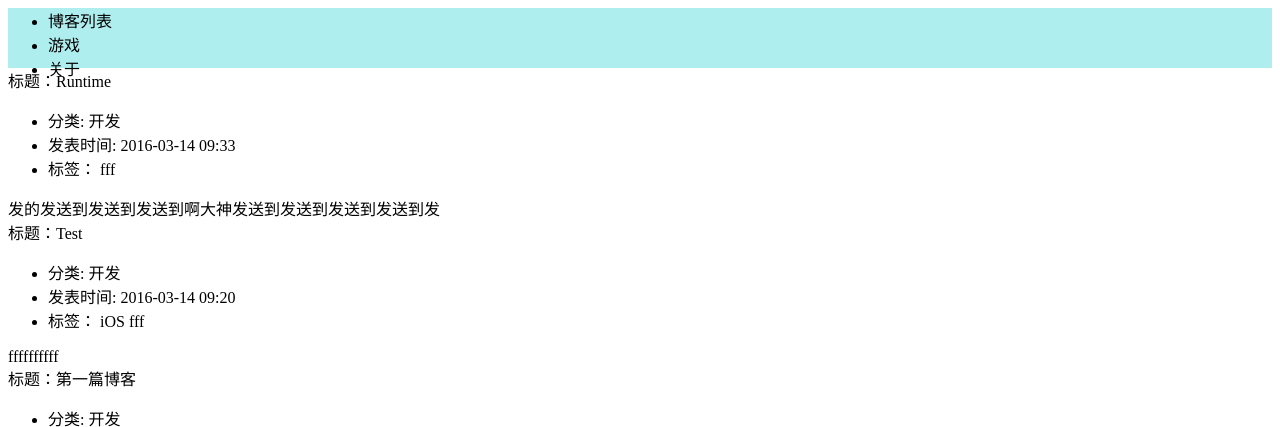
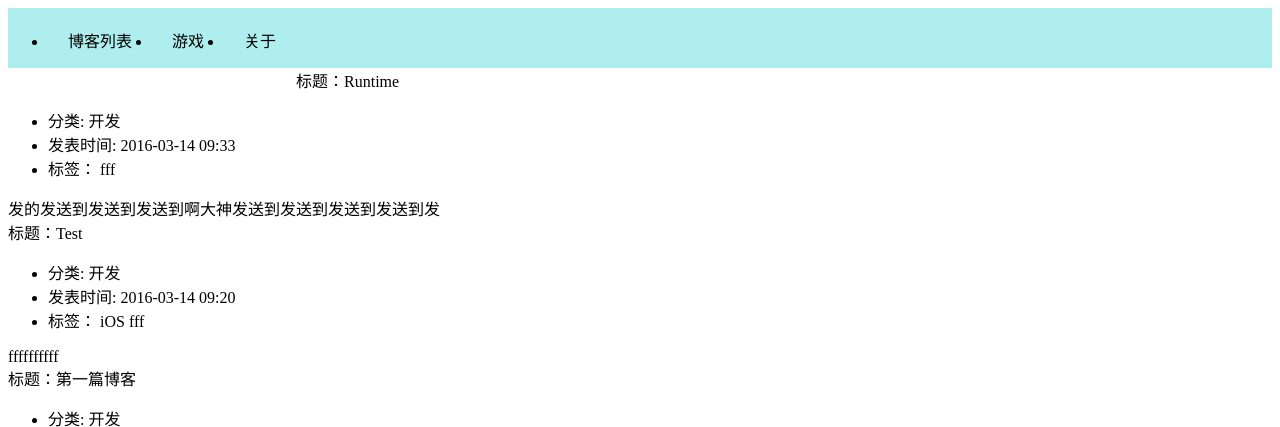
Before and after one commit to Grozy/SNGBlog, a Django app: page / in a window 1280 px wide. Shown: the top 427 px of the page. Run offline with Django 3.2, Linux system fonts and the light colour scheme; data comes from the database, SQL or seed files in the repository.

Commit message:
新增css

```diff
--- a/blog/static/css/sblog.css
+++ b/blog/static/css/sblog.css
@@ -5,3 +5,9 @@
 	padding: 0;
 	margin: 0;
 }
+
+#top_nav li{
+	float: left;
+	padding: 20;
+	list-sytle:none;
+}
--- a/blog/templates/index.html
+++ b/blog/templates/index.html
@@ -10,9 +10,9 @@
 			<div id="top">
 				<div id="nav_div">
 					<ul id="top_nav">
-						<li>博客列表</li>
-						<li>游戏</li>
-						<li>关于</li>
+						<li><a>博客列表</a></li>
+						<li><a>游戏</a></li>
+						<li><a>关于</a></li>
 					</ul>
 				</div>
 			</div>
```
